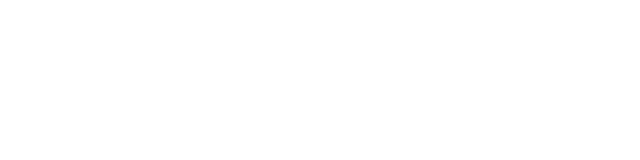
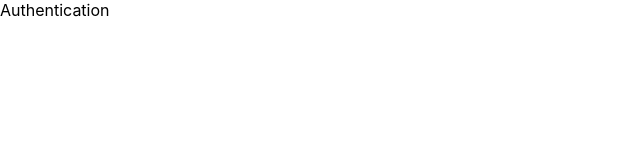
Before and after one commit to vaibhavshukla-codes/SyncSpace, a React (Create React App) app in the folder frontend/: page /auth in a window 1280 px wide. Before the commit this address had no page. Shown: the top 160 px of the page, without its empty margins (0-640 px from the left). Built offline with nearby package versions, Linux system fonts and the light colour scheme.

Commit message:
feat: install Material UI, Axios, Socket.io client and add HTTP status handling

```diff
--- a/frontend/package.json
+++ b/frontend/package.json
@@ -3,14 +3,20 @@
   "version": "0.1.0",
   "private": true,
   "dependencies": {
+    "@emotion/react": "^11.14.0",
+    "@emotion/styled": "^11.14.1",
+    "@mui/material": "^7.3.8",
     "@testing-library/dom": "^10.4.1",
     "@testing-library/jest-dom": "^6.9.1",
     "@testing-library/react": "^16.3.2",
     "@testing-library/user-event": "^13.5.0",
+    "axios": "^1.13.5",
+    "http-status": "^2.1.0",
     "react": "^19.2.4",
     "react-dom": "^19.2.4",
     "react-router-dom": "^7.13.0",
     "react-scripts": "5.0.1",
+    "socket.io-client": "^4.8.3",
     "web-vitals": "^2.1.4"
   },
   "scripts": {
--- a/frontend/src/App.js
+++ b/frontend/src/App.js
@@ -2,7 +2,7 @@
 import './App.css';
 import { BrowserRouter as Router, Routes, Route } from 'react-router-dom'; // React Router = URL changes → Component changes → Page stays
 import LandingPage from './pages/landing';
-
+import Authentication  from './pages/authentication';
 function App() {
   return (
     <>
@@ -10,9 +10,9 @@
 
         <Routes>
 
-          {/* <Route path="/home" element={ } /> */}
 
-          <Route path="/" element={<LandingPage/>} />
+          <Route path="/" element={<LandingPage />} />
+          <Route path="/auth" element={<Authentication/>} />
 
         </Routes>
 
--- /dev/null
+++ b/frontend/src/pages/authentication.jsx
@@ -0,0 +1,7 @@
+import React from 'react'
+
+export default function Authentication() {
+  return (
+    <div>Authentication</div>
+  )
+}
--- a/frontend/src/pages/landing.jsx
+++ b/frontend/src/pages/landing.jsx
@@ -34,7 +34,7 @@
 
           <div role='button'>
 
-            <Link to={"/home"}>Get Started</Link>
+            <Link to={"/auth"}>Get Started</Link>
 
           </div>
 
```
Also changed, not shown: 1 other file (tests, documents, lock files or other folders).
